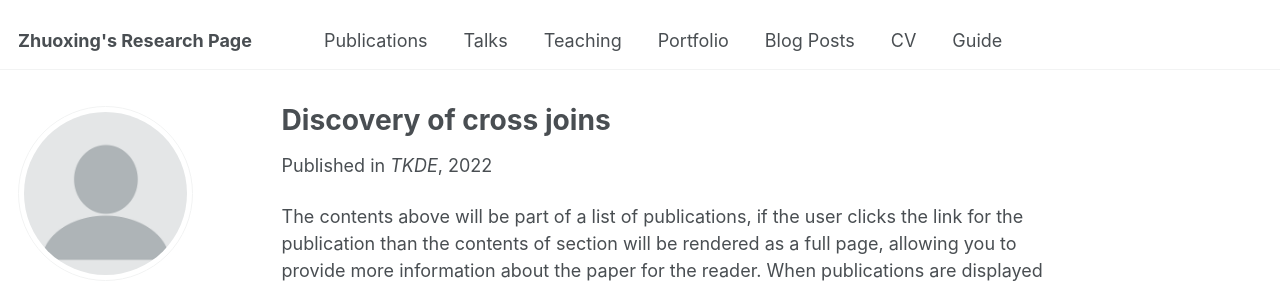
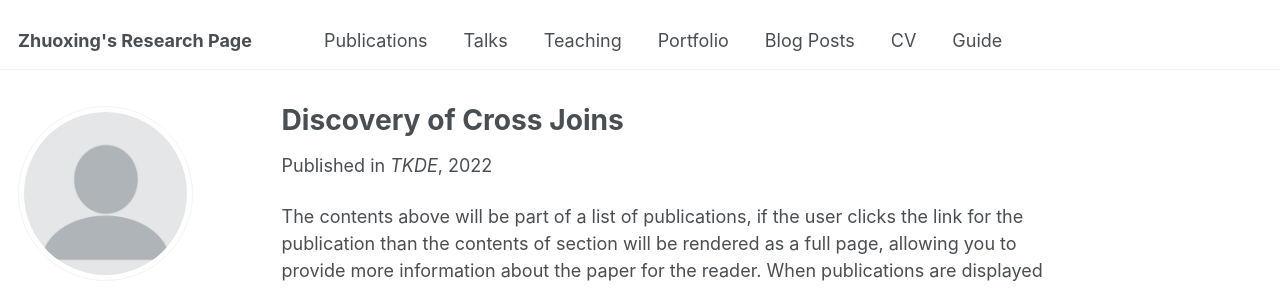
Before and after one commit to zhuoxingzhang/zhuoxingzhang.github.io, a Jekyll site: the page built from _publications/tkde22crossjoins.md, in a window 1280 px wide and 1109 px high. Shown: the top 288 px of the window. Built offline with Jekyll 4.4.1, drawn with Linux system fonts in a browser that asks for light colours; some web fonts are replaced.

```diff
--- a/_publications/tkde22.md
+++ b/_publications/tkde22crossjoins.md
@@ -1,5 +1,5 @@
 ---
-title: "Discovery of cross joins"
+title: "Discovery of Cross Joins"
 collection: publications
 category: manuscripts
 permalink:
```
